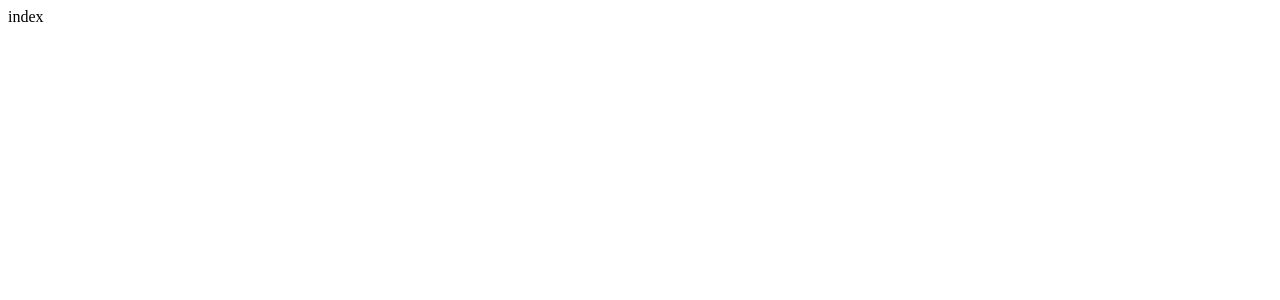
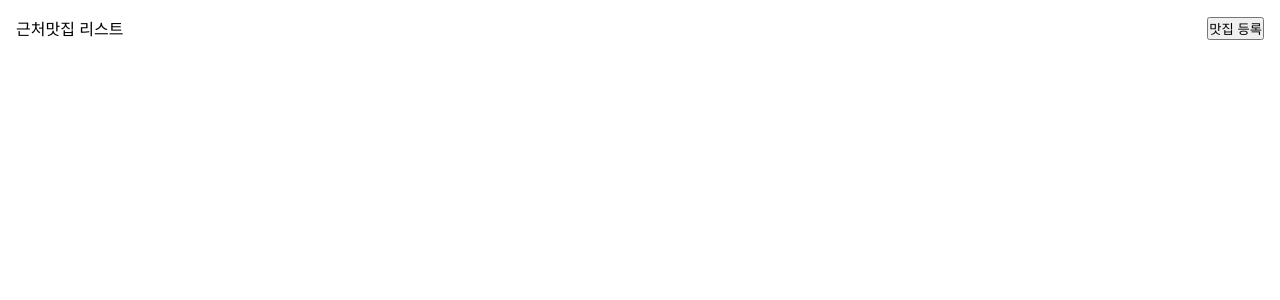
Before and after one commit to kimgunho/ToyProject-Delicious-restaurant-near-around, a React (Create React App) app: page / in a window 1280 px wide. Shown: the top 300 px of the page. Built offline with nearby package versions, Linux system fonts and the light colour scheme.

Commit message:
feat: 스타일 초기화 및 Header 업데이트

```diff
--- a/src/App.js
+++ b/src/App.js
@@ -1,5 +1,7 @@
+import Header from './components/shared/Header';
+
 function App() {
-  return <div className="App">index</div>;
+  return <Header />;
 }
 
 export default App;
--- /dev/null
+++ b/src/components/shared/Header.js
@@ -0,0 +1,16 @@
+import classNames from 'classnames/bind';
+
+import styles from './Header.module.scss';
+
+const cx = classNames.bind(styles);
+
+function Header() {
+  return (
+    <header className={cx('header')}>
+      <h1 className={cx('logo')}>근처맛집 리스트</h1>
+      <button className={cx('button')}>맛집 등록</button>
+    </header>
+  );
+}
+
+export default Header;
--- /dev/null
+++ b/src/components/shared/Header.module.scss
@@ -0,0 +1,13 @@
+@import '../../common.scss';
+
+.header {
+  display: flex;
+  justify-content: space-between;
+  align-items: center;
+  padding: 1rem;
+  box-sizing: border-box;
+
+  > .logo {
+    font-size: 1rem;
+  }
+}
--- a/src/index.js
+++ b/src/index.js
@@ -1,6 +1,7 @@
 import React from 'react';
 import ReactDOM from 'react-dom';
 import App from './App';
+import './index.scss';
 import reportWebVitals from './reportWebVitals';
 
 ReactDOM.render(
--- /dev/null
+++ b/src/index.scss
@@ -0,0 +1,31 @@
+@import './common.scss';
+
+* {
+  margin: 0;
+  padding: 0;
+  word-break: keep-all;
+  font-family: 'Noto Sans KR', sans-serif;
+}
+
+html {
+  font-size: 16px;
+}
+
+h1,
+h2,
+h3,
+h4,
+h5,
+h6 {
+  font-weight: normal;
+}
+a {
+  text-decoration: none;
+  color: #111;
+}
+ul,
+ol {
+  list-style: none;
+  padding: 0;
+  margin: 0;
+}
```
Also changed, not shown: src/common.scss (added).
